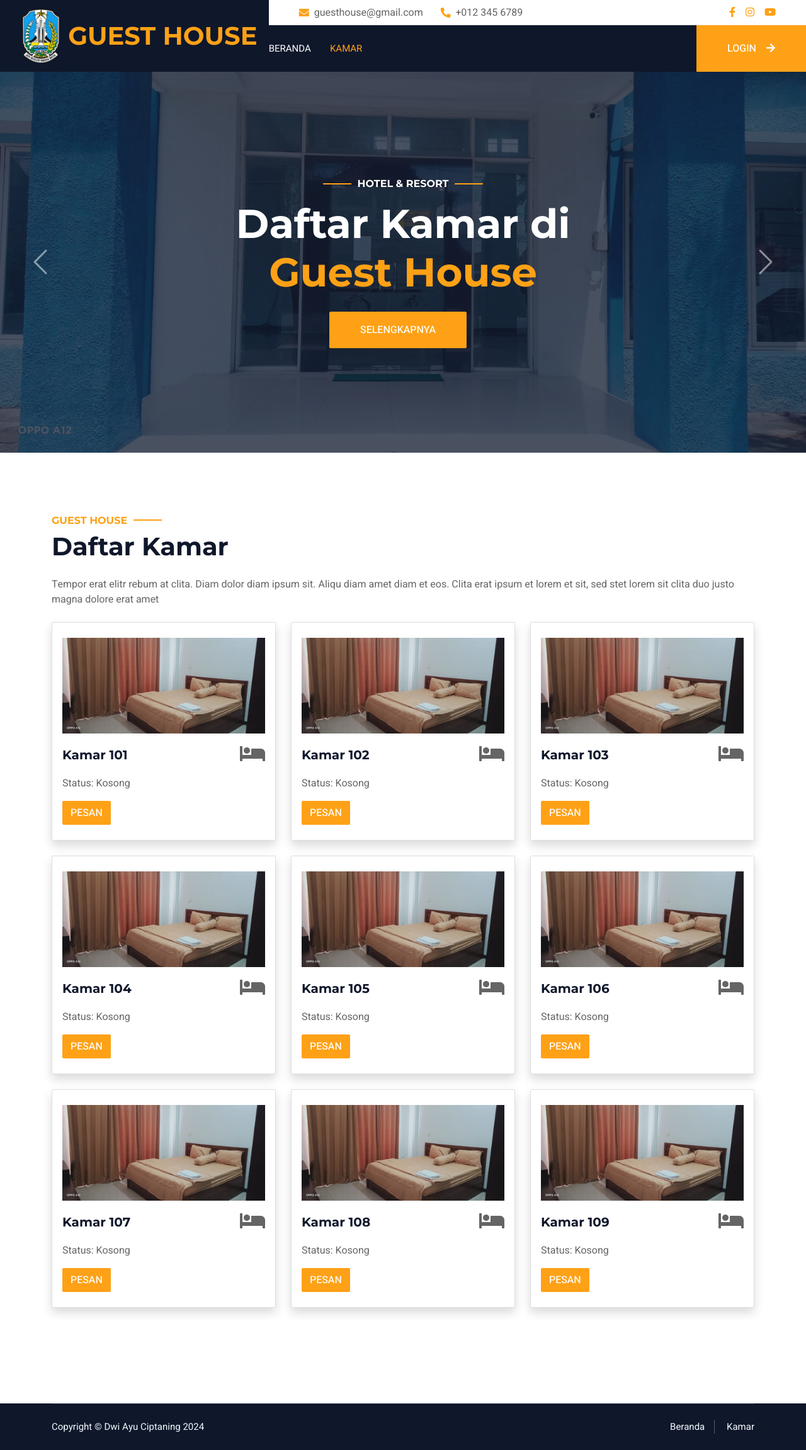
After one commit to MuhammadHatta72/reservation-hotels, a PHP site: page /semua_kamar.php in a window 1280 px wide. The commit adds this page. Shown: the whole page at 63% size. Run offline with PHP 8.4, Linux system fonts and the light colour scheme; data comes from the database, SQL or seed files in the repository; some libraries are stand-ins or nearby versions.

Commit message:
feat:add page rooms

```diff
--- a/index.php
+++ b/index.php
@@ -120,6 +120,7 @@
                   <a href="#about" class="nav-item nav-link">Tentang</a>
                   <a href="#service" class="nav-item nav-link">Layanan</a>
                   <a href="#facilities" class="nav-item nav-link">Fasilitas</a>
+                  <a href="semua_kamar.php" class="nav-item nav-link">Kamar</a>
                   <a href="#contact" class="nav-item nav-link">Kontak</a>
                 </div>
                 <a
--- a/kamar_pengguna.php
+++ b/kamar_pengguna.php
@@ -259,7 +259,6 @@
                     <p class="mb-4">Daftar kamar yang terdaftar di sistem.</p>
 
                     <div class="row">
-
                         <?php
                             foreach($query_hasil_kamar as $kamar){
                         ?>
@@ -303,7 +302,6 @@
                         <?php
                             }
                         ?>
-
                     </div>
 
                 </div>
--- /dev/null
+++ b/semua_kamar.php
@@ -0,0 +1,388 @@
+<?php
+    include 'functions/koneksi.php';
+    $query_kamar = mysqli_query($conn, "SELECT * FROM rooms");
+    $query_hasil_kamar = mysqli_fetch_all($query_kamar, MYSQLI_ASSOC);
+?>
+
+
+<!DOCTYPE html>
+<html lang="en">
+  <head>
+    <meta charset="utf-8" />
+    <title>Guest House - UPT PPP Bulu Tuban</title>
+    <meta content="width=device-width, initial-scale=1.0" name="viewport" />
+    <meta content="" name="keywords" />
+    <meta content="" name="description" />
+
+    <!-- Favicon -->
+    <link href="assets/landing/img/pppbulutuban.png" rel="icon" />
+
+    <!-- Google Web Fonts -->
+    <link rel="preconnect" href="https://fonts.googleapis.com" />
+    <link rel="preconnect" href="https://fonts.gstatic.com" crossorigin />
+    <link
+      href="https://fonts.googleapis.com/css2?family=Heebo:wght@400;500;600;700&family=Montserrat:wght@400;500;600;700&display=swap"
+      rel="stylesheet"
+    />
+
+    <!-- Icon Font Stylesheet -->
+    <link
+      href="https://cdnjs.cloudflare.com/ajax/libs/font-awesome/5.10.0/css/all.min.css"
+      rel="stylesheet"
+    />
+    <link
+      href="https://cdn.jsdelivr.net/npm/bootstrap-icons@1.4.1/font/bootstrap-icons.css"
+      rel="stylesheet"
+    />
+
+    <!-- Libraries Stylesheet -->
+    <link href="assets/landing/lib/animate/animate.min.css" rel="stylesheet" />
+    <link
+      href="assets/landing/lib/owlcarousel/assets/landing/owl.carousel.min.css"
+      rel="stylesheet"
+    />
+    <link
+      href="assets/landing/lib/tempusdominus/css/tempusdominus-bootstrap-4.min.css"
+      rel="stylesheet"
+    />
+
+    <!-- Customized Bootstrap Stylesheet -->
+    <link href="assets/landing/css/bootstrap.min.css" rel="stylesheet" />
+
+    <!-- Template Stylesheet -->
+    <link href="assets/landing/css/style.css" rel="stylesheet" />
+  </head>
+
+  <body>
+    <div class="container-fluid bg-white p-0">
+      <!-- Spinner Start -->
+      <div
+        id="spinner"
+        class="show bg-white position-fixed translate-middle w-100 vh-100 top-50 start-50 d-flex align-items-center justify-content-center"
+      >
+        <div
+          class="spinner-border text-primary"
+          style="width: 3rem; height: 3rem"
+          role="status"
+        >
+          <span class="sr-only">Loading...</span>
+        </div>
+      </div>
+      <!-- Spinner End -->
+
+      <!-- Header Start -->
+      <div class="container-fluid bg-dark px-0">
+        <div class="row gx-0">
+          <div class="col-lg-4 bg-dark d-none d-lg-block">
+            <a
+              href="index.html"
+              class="navbar-brand w-100 h-100 m-0 p-0 d-flex align-items-center justify-content-center"
+            >
+              <img src="assets/landing/img/pppbulutuban.png" alt="" width="90px">
+              <h1 class="m-0 text-primary text-uppercase">GUEST HOUSE</h1>
+            </a>
+          </div>
+          <div class="col-lg-8">
+            <div class="row gx-0 bg-white d-none d-lg-flex">
+              <div class="col-lg-7 px-5 text-start">
+                <div class="h-100 d-inline-flex align-items-center py-2 me-4">
+                  <i class="fa fa-envelope text-primary me-2"></i>
+                  <p class="mb-0">guesthouse@gmail.com</p>
+                </div>
+                <div class="h-100 d-inline-flex align-items-center py-2">
+                  <i class="fa fa-phone-alt text-primary me-2"></i>
+                  <p class="mb-0">+012 345 6789</p>
+                </div>
+              </div>
+              <div class="col-lg-5 px-5 text-end">
+                <div class="d-inline-flex align-items-center py-2">
+                  <a class="me-3" href=""><i class="fab fa-facebook-f"></i></a>
+                  <a class="me-3" href=""><i class="fab fa-instagram"></i></a>
+                  <a class="" href=""><i class="fab fa-youtube"></i></a>
+                </div>
+              </div>
+            </div>
+            <nav class="navbar navbar-expand-lg bg-dark navbar-dark p-3 p-lg-0">
+              <a href="index.php" class="navbar-brand d-block d-lg-none">
+                <div class="d-flex align-items-center">
+                  <img src="assets/landing/img/pppbulutuban.png" alt="" width="50px">
+                  <h1 class="m-0 text-primary text-uppercase">GUEST HOUSE</h1>
+                </div>
+              </a>
+              <button
+                type="button"
+                class="navbar-toggler"
+                data-bs-toggle="collapse"
+                data-bs-target="#navbarCollapse"
+              >
+                <span class="navbar-toggler-icon"></span>
+              </button>
+              <div
+                class="collapse navbar-collapse justify-content-between"
+                id="navbarCollapse"
+              >
+                <div class="navbar-nav mr-auto py-0">
+                  <a href="index.php" class="nav-item nav-link">Beranda</a>
+                  <a href="semua_kamar.php" class="nav-item nav-link active">Kamar</a>
+                </div>
+                <a
+                  href="login.php"
+                  class="btn btn-primary rounded-0 py-4 px-md-5 d-none d-lg-block"
+                  >Login<i class="fa fa-arrow-right ms-3"></i
+                ></a>
+              </div>
+            </nav>
+          </div>
+        </div>
+      </div>
+      <!-- Header End -->
+
+      <!-- Carousel Start -->
+      <div class="container-fluid p-0 mb-5">
+        <div
+          id="header-carousel"
+          class="carousel slide"
+          data-bs-ride="carousel"
+        >
+          <div class="carousel-inner">
+            <div class="carousel-item active">
+              <img
+                class="w-100"
+                src="assets/landing/img/slide1.jpeg"
+                alt="Image"
+              />
+              <div
+                class="carousel-caption d-flex flex-column align-items-center justify-content-center"
+              >
+                <div class="p-3" style="max-width: 700px">
+                  <h6
+                    class="section-title text-white text-uppercase mb-3 animated slideInDown"
+                  >
+                    Hotel & Resort
+                  </h6>
+                  <h1 class="display-3 text-white mb-4 animated slideInDown">
+                    Daftar Kamar di <br /> <span class="text-primary">Guest House</span>
+                  </h1>
+                  <a
+                    href="#semua_kamar"
+                    class="btn btn-primary py-md-3 px-md-5 me-3 animated slideInLeft"
+                    >Selengkapnya</a
+                  >
+                </div>
+              </div>
+            </div>
+            <div class="carousel-item">
+              <img
+                class="w-100"
+                src="assets/landing/img/slide2.jpeg"
+                alt="Image"
+              />
+              <div
+                class="carousel-caption d-flex flex-column align-items-center justify-content-center"
+              >
+                <div class="p-3" style="max-width: 700px">
+                  <h6
+                    class="section-title text-white text-uppercase mb-3 animated slideInDown"
+                  >
+                    Hotel & Resort
+                  </h6>
+                  <h1 class="display-3 text-white mb-4 animated slideInDown">
+                    Daftar Kamar di <br /> <span class="text-primary">Guest House</span>
+                  </h1>
+                  <a
+                    href="#semua_kamar"
+                    class="btn btn-primary py-md-3 px-md-5 me-3 animated slideInLeft"
+                    >Selengkapnya</a
+                  >
+                </div>
+              </div>
+            </div>
+          </div>
+          <button
+            class="carousel-control-prev"
+            type="button"
+            data-bs-target="#header-carousel"
+            data-bs-slide="prev"
+          >
+            <span class="carousel-control-prev-icon" aria-hidden="true"></span>
+            <span class="visually-hidden">Previous</span>
+          </button>
+          <button
+            class="carousel-control-next"
+            type="button"
+            data-bs-target="#header-carousel"
+            data-bs-slide="next"
+          >
+            <span class="carousel-control-next-icon" aria-hidden="true"></span>
+            <span class="visually-hidden">Next</span>
+          </button>
+        </div>
+      </div>
+      <!-- Carousel End -->
+
+      <!-- About Start -->
+      <div class="container-xxl py-5" id="semua_kamar">
+        <div class="container">
+          <div class="row g-5 align-items-center">
+            <div class="col-lg-12">
+              <h6 class="section-title text-start text-primary text-uppercase">
+                Guest House
+              </h6>
+              <h1 class="mb-4">
+                Daftar Kamar
+              </h1>
+              <p class="mb-4">
+                Tempor erat elitr rebum at clita. Diam dolor diam ipsum sit.
+                Aliqu diam amet diam et eos. Clita erat ipsum et lorem et sit,
+                sed stet lorem sit clita duo justo magna dolore erat amet
+              </p>
+              <div class="row">
+                    <?php
+                        foreach($query_hasil_kamar as $kamar){
+                    ?>
+                    <div class="col-xl-4 col-md-6 mb-4">
+                        <div class="card border-bottom-warning shadow h-100 py-2">
+                            <div class="card-body">
+                                <img src="assets/admin/img/kamar.jpeg" alt="" width="100%" class="mb-3">
+                                <div class="row no-gutters align-items-center">
+                                    <div class="col mr-2">
+                                        <div class="h5 mb-0">Kamar <?= $kamar['room_number'] ?></div>
+                                    </div>
+                                    <div class="col-auto">
+                                        <i class="fas fa-bed fa-2x text-gray-300"></i>
+                                    </div>
+                                </div>
+                                <?php
+                                if($kamar['status'] == 'available'){
+                                ?>
+                                <div class="row no-gutters align-items-center mt-3">
+                                    <div class="col-auto">
+                                        <div class="mb-0">Status: Kosong</div>
+                                    </div>
+                                </div>
+                                <div class="row no-gutters align-items-center mt-3">
+                                    <div class="col-md-6 float-right">
+                                        <a href="tambah_pemesanan_pengguna.php?room_id=<?= $kamar['id'] ?>" class="btn btn-primary btn-block">Pesan</a>
+                                    </div>
+                                </div>
+                                <?php
+                                }else{
+                                ?>
+                                <div class="row no-gutters align-items-center mt-3">
+                                    <div class="col-auto">
+                                        <div class="mb-0">Status: Terisi</div>
+                                    </div>
+                                </div>
+                                <?php
+                                }
+                                ?>
+                            </div>
+                        </div>
+                    </div>
+                    <?php
+                        }
+                    ?>
+                </div>
+            </div>
+          </div>
+        </div>
+      </div>
+      <!-- About End -->
+
+      <!-- Footer Start -->
+      <div
+        class="container-fluid bg-dark text-light footer wow fadeIn"
+        data-wow-delay="0.1s"
+      >
+        <!-- <div class="container pb-5">
+          <div class="row g-5">
+            <div class="col-md-6 col-lg-4">
+              <div class="bg-primary rounded p-4">
+                <a href="index.html" class="text-center d-block"
+                  >
+                  <img src="assets/landing/img/pppbulutuban.png" alt="" width="100px" class="mx-auto d-block mb-2" />
+                  <h1 class="text-white text-uppercase mb-3">Guest House</h1></a
+                >
+                <p class="mb-2 text-center">
+                  Erat ipsum justo amet duo et elitr dolor, est duo duo eos
+                  lorem sed diam stet diam sed stet lorem.
+                </p>
+              </div>
+            </div>
+            <div class="col-md-6 col-lg-3">
+              <h6
+                class="section-title text-start text-primary text-uppercase mb-4"
+              >
+                Contact
+              </h6>
+              <p class="mb-2">
+                <i class="fa fa-map-marker-alt me-3"></i>Jl. Raya Tuban - Semarang No.Km 45, Bulumeduro, Kec. Bancar, Kabupaten Tuban, Jawa Timur 62354
+              </p>
+              <p class="mb-2">
+                <i class="fa fa-phone-alt me-3"></i>+012 345 67890
+              </p>
+              <p class="mb-2">
+                <i class="fa fa-envelope me-3"></i>info@example.com
+              </p>
+              <div class="d-flex pt-2">
+                <a class="btn btn-outline-light btn-social" href=""
+                  ><i class="fab fa-twitter"></i
+                ></a>
+                <a class="btn btn-outline-light btn-social" href=""
+                  ><i class="fab fa-facebook-f"></i
+                ></a>
+                <a class="btn btn-outline-light btn-social" href=""
+                  ><i class="fab fa-youtube"></i
+                ></a>
+                <a class="btn btn-outline-light btn-social" href=""
+                  ><i class="fab fa-linkedin-in"></i
+                ></a>
+              </div>
+            </div>
+            <div class="col-lg-5 col-md-12">
+              <div style="width: 100%">
+                <iframe src="https://www.google.com/maps/embed?pb=!1m18!1m12!1m3!1d3961.9930406645594!2d111.72276047508828!3d-6.770699866211127!2m3!1f0!2f0!3f0!3m2!1i1024!2i768!4f13.1!3m3!1m2!1s0x2e770f5b81de2363%3A0xab1208b5d261f1cd!2sUPT%20Pelabuhan%20Perikanan%20Pantai%20Bulu!5e0!3m2!1sid!2sid!4v1705311093898!5m2!1sid!2sid" width="500" height="300" style="border:0;" allowfullscreen="" loading="lazy" referrerpolicy="no-referrer-when-downgrade"></iframe>
+              </div>
+            </div>
+          </div>
+        </div> -->
+        <div class="container">
+          <div class="copyright">
+            <div class="row">
+              <div class="col-md-6 text-center text-md-start mb-3 mb-md-0">
+                Copyright &copy; Dwi Ayu Ciptaning 2024
+              </div>
+              <div class="col-md-6 text-center text-md-end">
+                <div class="footer-menu">
+                  <a href="index.php">Beranda</a>
+                  <a href="semua_kamar.php">Kamar</a>
+                </div>
+              </div>
+            </div>
+          </div>
+        </div>
+      </div>
+      <!-- Footer End -->
+
+      <!-- Back to Top -->
+      <a href="#" class="btn btn-lg btn-primary btn-lg-square back-to-top"
+        ><i class="bi bi-arrow-up"></i
+      ></a>
+    </div>
+
+    <!-- JavaScript Libraries -->
+    <script src="https://code.jquery.com/jquery-3.4.1.min.js"></script>
+    <script src="https://cdn.jsdelivr.net/npm/bootstrap@5.0.0/dist/js/bootstrap.bundle.min.js"></script>
+    <script src="assets/landing/lib/wow/wow.min.js"></script>
+    <script src="assets/landing/lib/easing/easing.min.js"></script>
+    <script src="assets/landing/lib/waypoints/waypoints.min.js"></script>
+    <script src="assets/landing/lib/counterup/counterup.min.js"></script>
+    <script src="assets/landing/lib/owlcarousel/owl.carousel.min.js"></script>
+    <script src="assets/landing/lib/tempusdominus/js/moment.min.js"></script>
+    <script src="assets/landing/lib/tempusdominus/js/moment-timezone.min.js"></script>
+    <script src="assets/landing/lib/tempusdominus/js/tempusdominus-bootstrap-4.min.js"></script>
+
+    <!-- Template Javascript -->
+    <script src="assets/landing/js/main.js"></script>
+  </body>
+</html>
```
